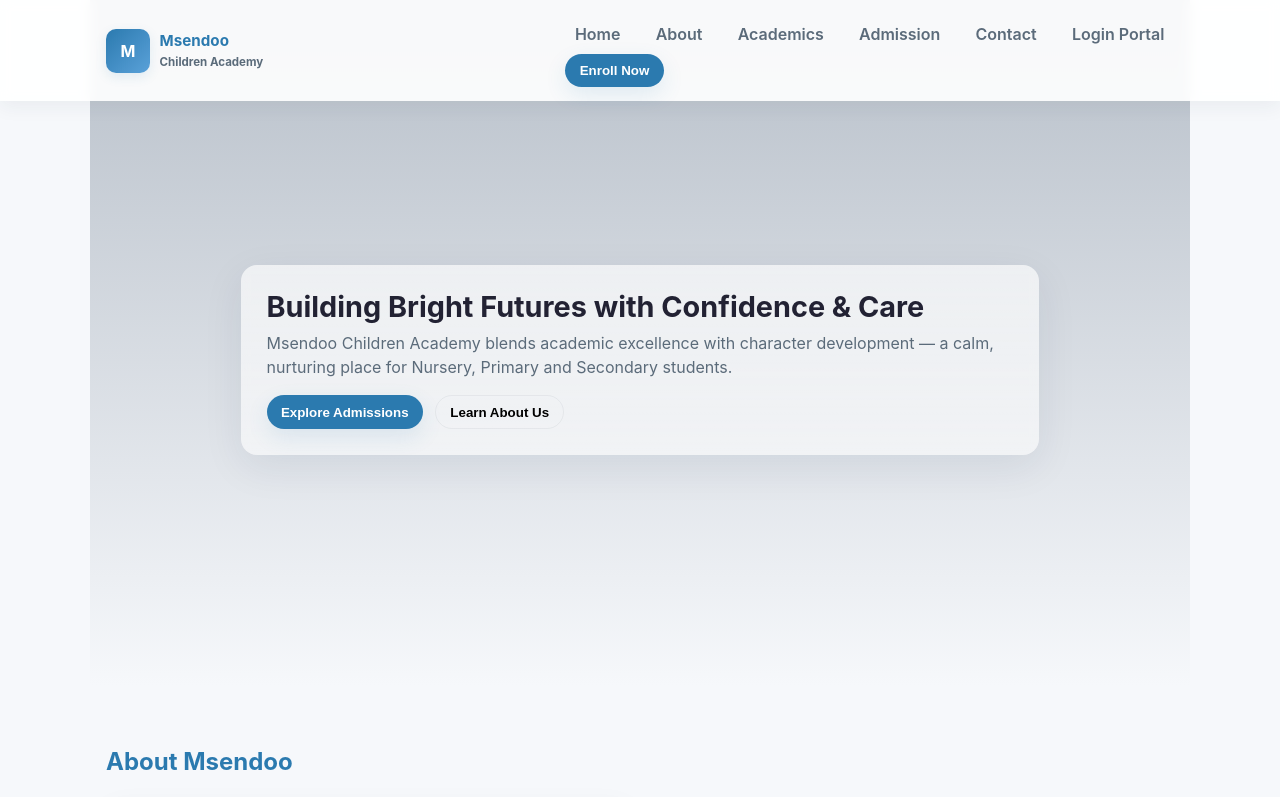
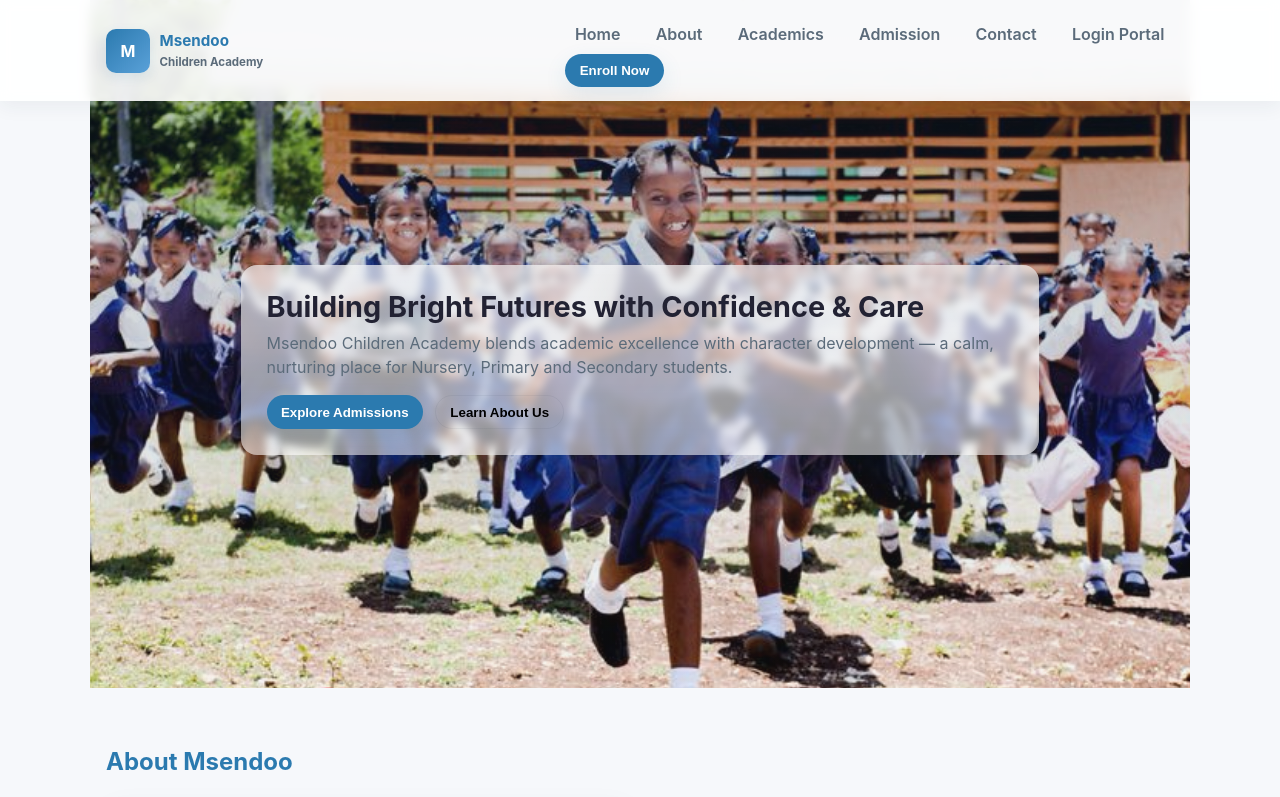
Before and after one commit to AyangealumunTerna/Msendoo-Children-Academy, a plain HTML site: page index.html in a window 1280 px wide. Shown: the top 797 px of the page. Drawn offline with Linux system fonts and the light colour scheme.

Commit message:
CSS adjusted

```diff
--- a/index.css
+++ b/index.css
@@ -197,7 +197,7 @@ nav .links a:hover {
   content: "";
   position: absolute;
   inset: 0;
-  background-image: url("./images/Happy\ school\ girls.jpeg") loading="lazy";
+  background-image: url("./images/Happy\ school\ girls.jpeg");
   background-size: cover;
   background-position: center;
   filter: grayscale(0.02) contrast(0.95) saturate(0.9);
```
